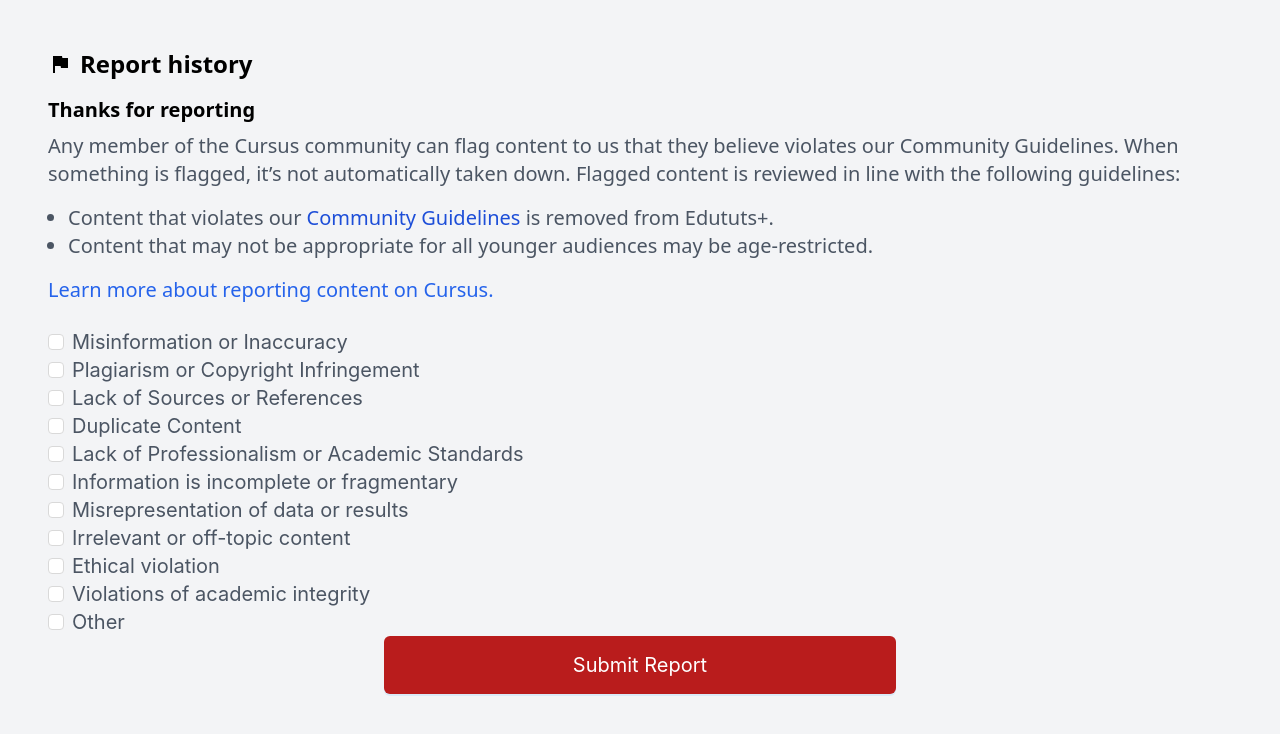
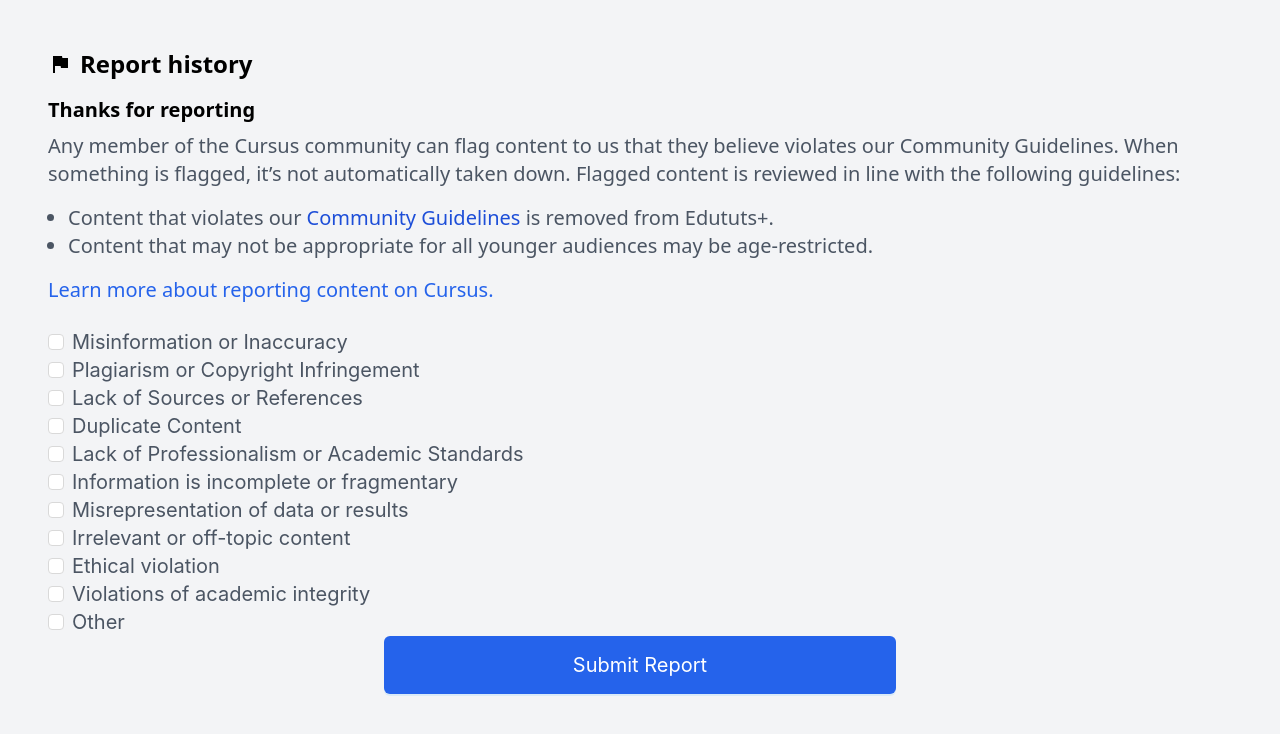
Before and after one commit to kagmin23/academic-resources, a React (Create React App) app: page /report in a window 1280 px wide. Shown: the top 734 px of the page. Built offline with nearby package versions, Linux system fonts and the light colour scheme.

Commit message:
css submit

```diff
--- a/src/pages/ReportPage.tsx
+++ b/src/pages/ReportPage.tsx
@@ -62,7 +62,7 @@
         className="max-w-lg mx-auto"
       >
         <Form.Item>
-          <Button type="primary" htmlType="submit" className="w-full text-xl p-7 bg-red-700 ">
+          <Button type="primary" htmlType="submit" className="w-full text-xl p-7 bg-blue-600 ">
             Submit Report
           </Button>
         </Form.Item>
```
